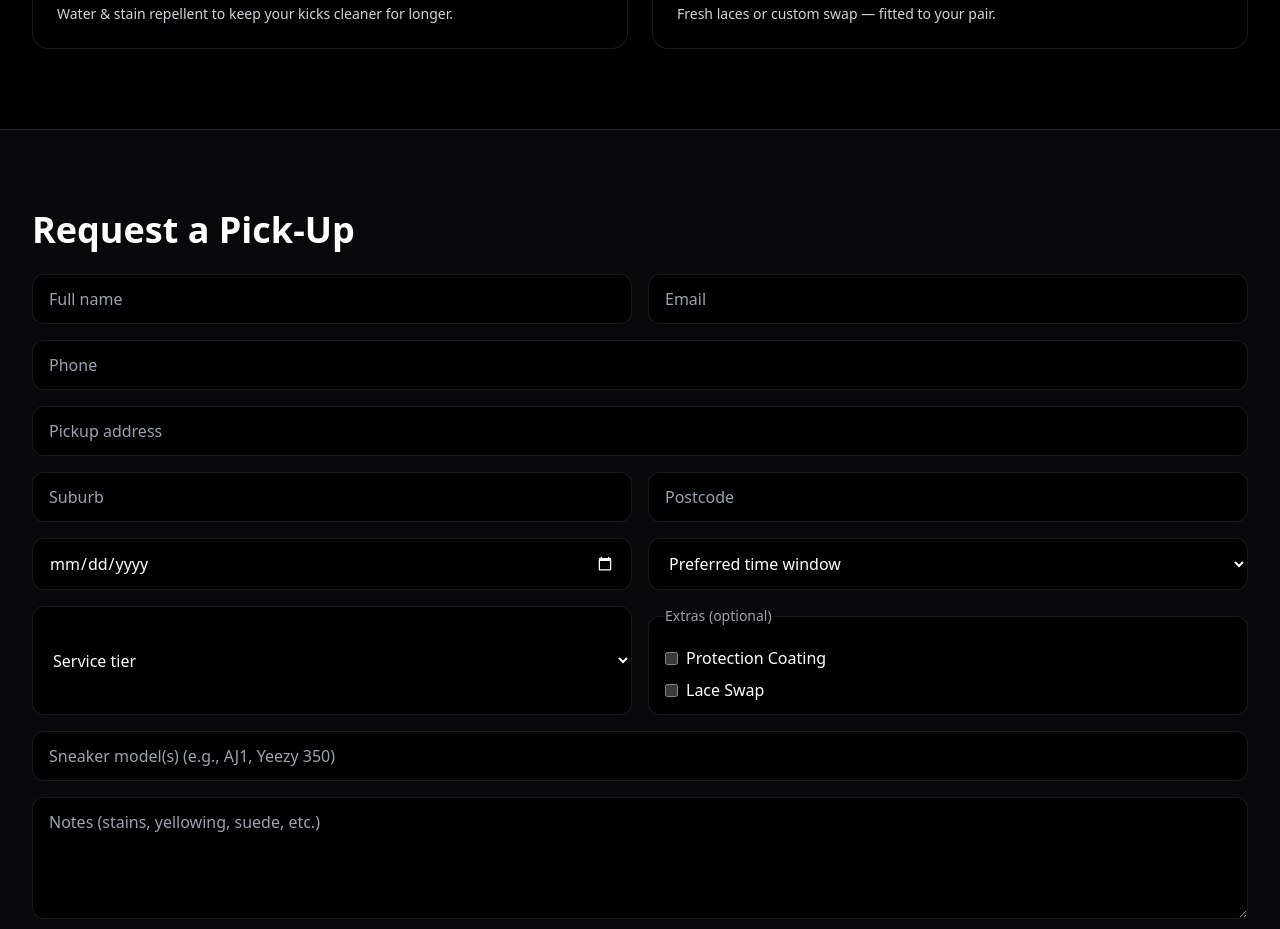
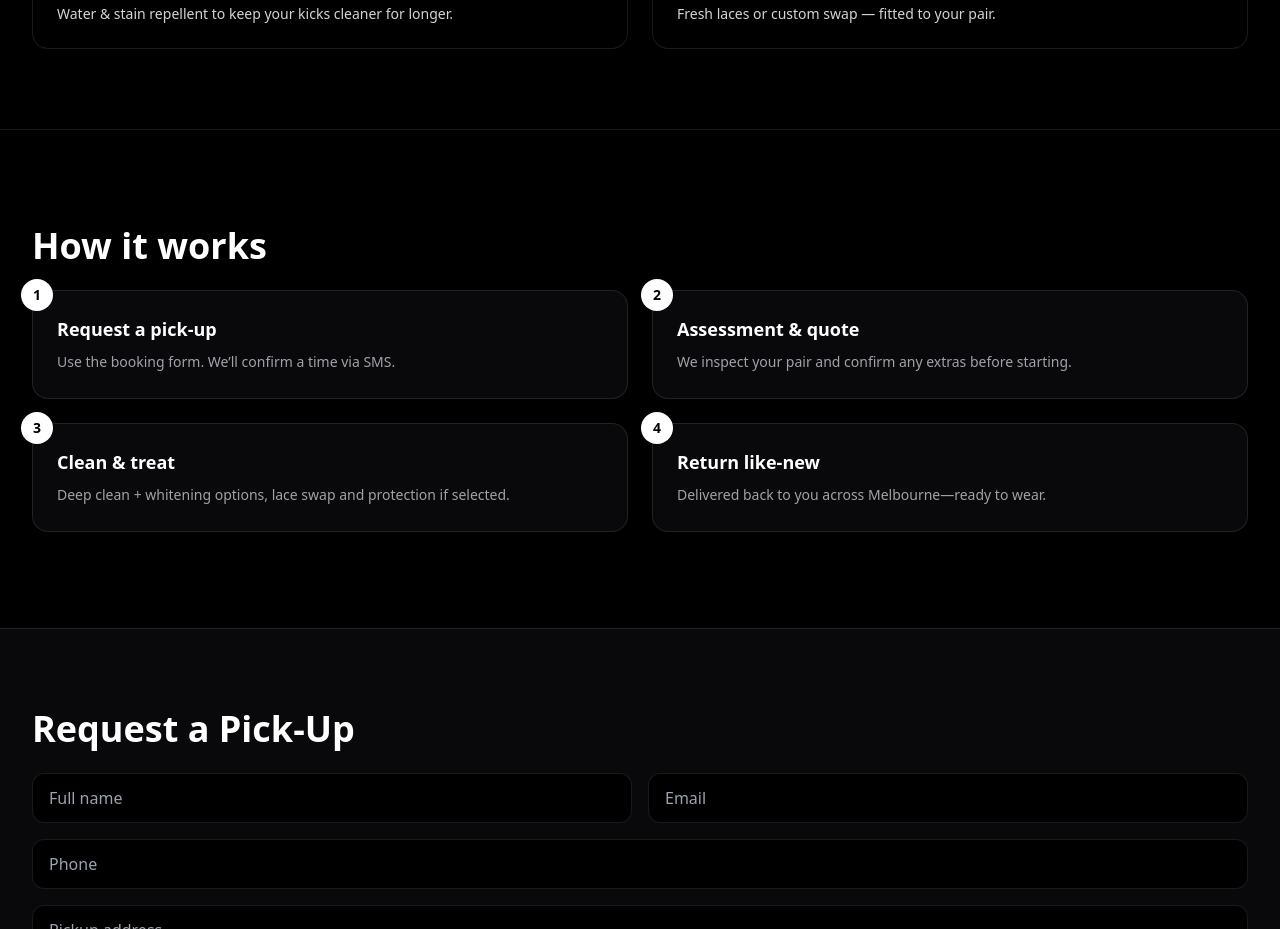
Before and after one commit to unlacesneakers/unlace-site, a Next.js app: page / in a window 1280 px wide. Shown: the part 2620-3549 px from the top of the page. Built offline with nearby package versions, Linux system fonts and the light colour scheme.

Commit message:
Update index.tsx

```diff
--- a/pages/index.tsx
+++ b/pages/index.tsx
@@ -18,6 +18,8 @@ import Header from "../components/Header";
 import TopBanner from "../components/TopBanner";
 import GuaranteeStrip from "../components/GuaranteeStrip";
 import WhyChooseUs, { Benefit } from "../components/WhyChooseUs";
+import ProcessSteps, { Step } from "../components/ProcessSteps";
+
 
 // Define the benefits (the content list)
 const benefits: Benefit[] = [
@@ -28,6 +30,15 @@ const benefits: Benefit[] = [
   { id: "b5", title: "Protection coating", desc: "Hydrophobic finish to keep pairs fresher for longer." },
   { id: "b6", title: "Local & responsive", desc: "Fast turnaround with friendly updates via SMS/Instagram." },
 ];
+
+// Define the Steps
+const steps: Step[] = [
+  { id: "s1", title: "Request a pick-up", desc: "Use the booking form. We’ll confirm a time via SMS." },
+  { id: "s2", title: "Assessment & quote", desc: "We inspect your pair and confirm any extras before starting." },
+  { id: "s3", title: "Clean & treat", desc: "Deep clean + whitening options, lace swap and protection if selected." },
+  { id: "s4", title: "Return like-new", desc: "Delivered back to you across Melbourne—ready to wear." },
+];
+
 
 // Icons
 import {
@@ -202,6 +213,7 @@ export default function Home() {
         </section>
         <WhyChooseUs items={benefits} />
 
+        {/* Services section starts here */}
         {/* ========== SERVICES ========== */}
         <section
           id="services"
@@ -254,8 +266,13 @@ export default function Home() {
               />
             </div>
           </div>
+        {/* Services section ends here */}
         </section>
 
+        {/* Process Steps */}
+        <ProcessSteps items={steps} />
+
+        {/* Pick-Up form starts here */}
         {/* ========== PICKUP BOOKING (Formspree) ========== */}
         <section id="pickup" className="bg-zinc-950 border-t border-white/10 scroll-mt-24">
           <div className="mx-auto max-w-7xl px-4 sm:px-6 lg:px-8 py-16 sm:py-20">
```
